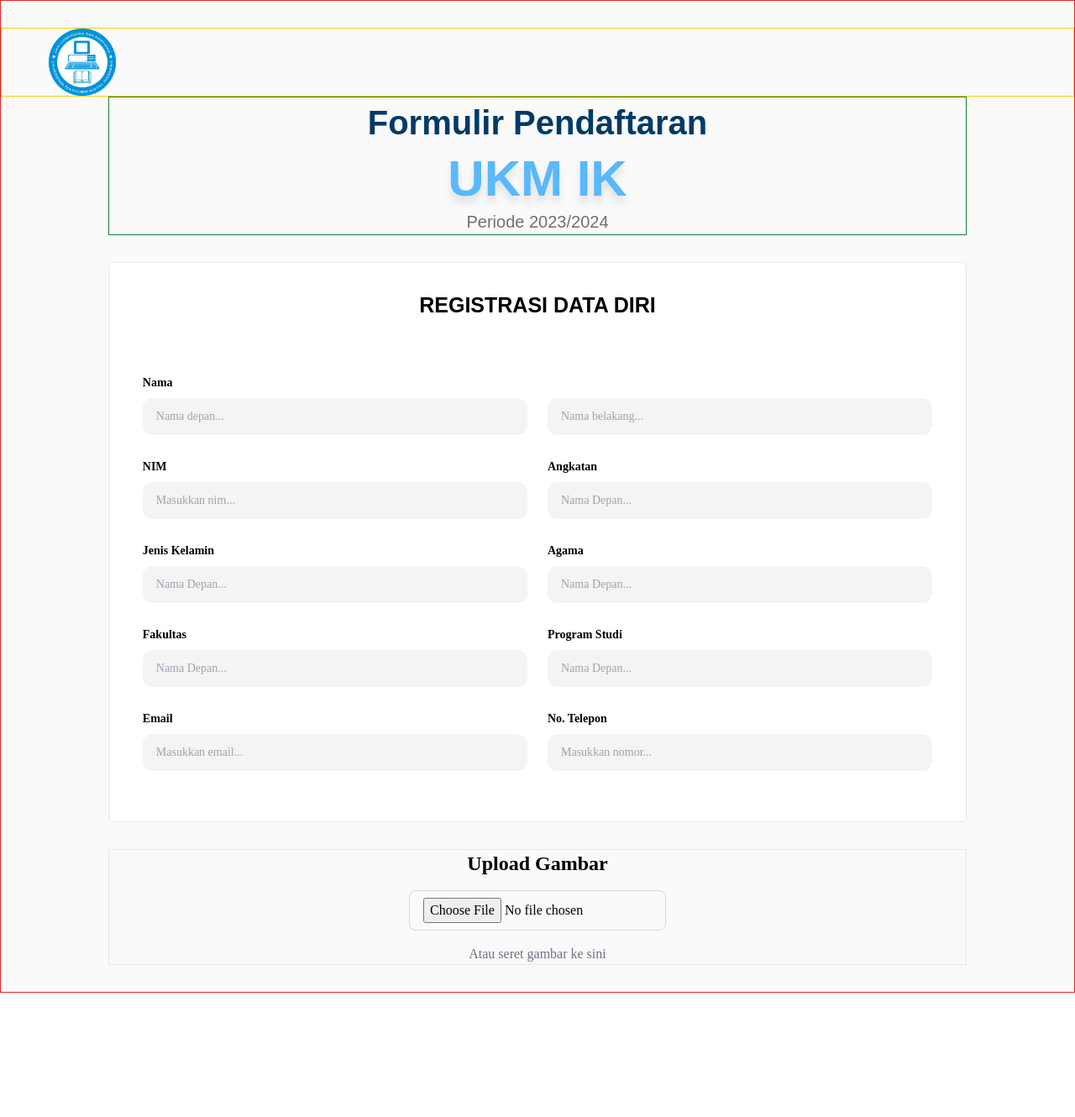
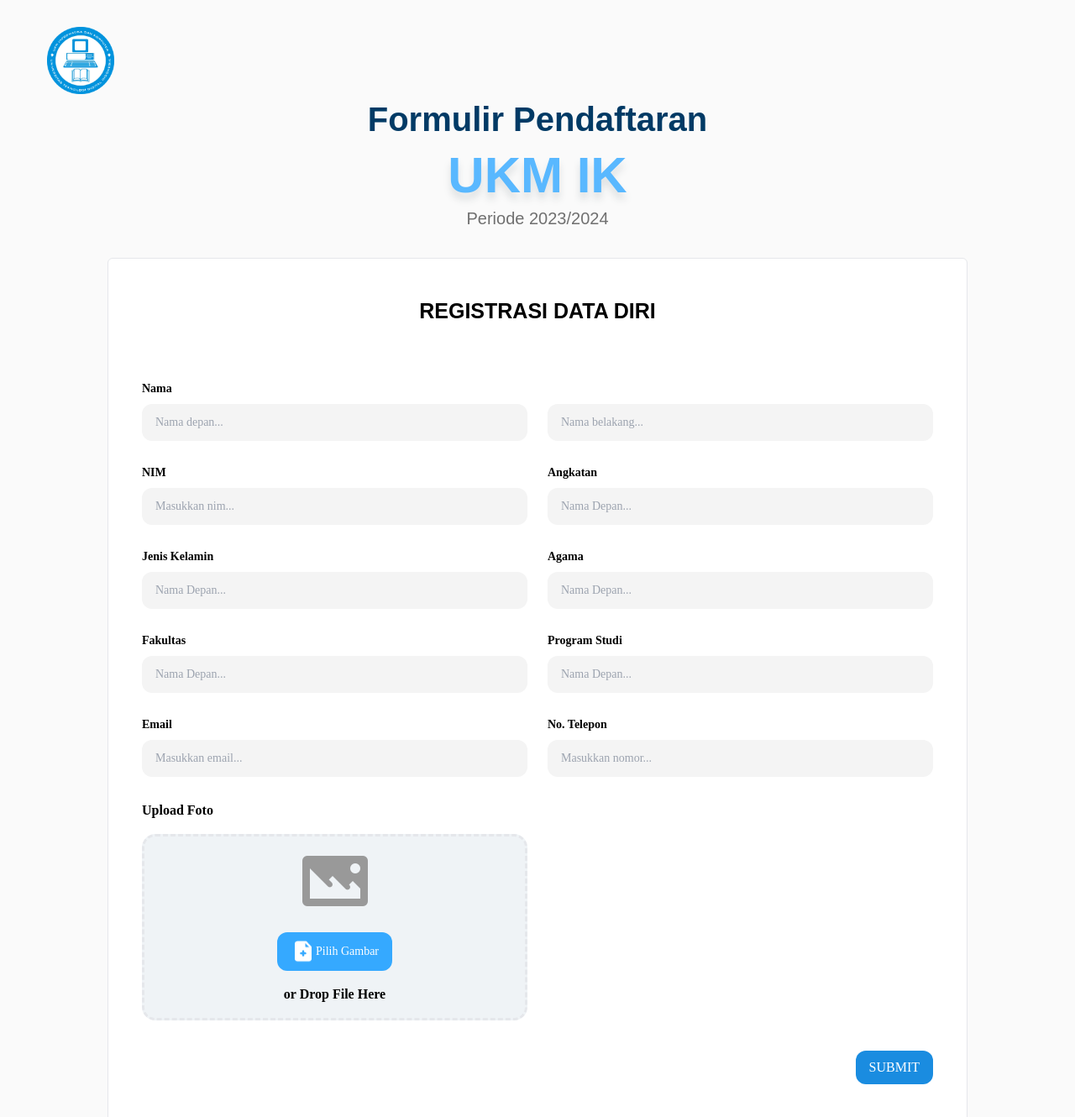
Before and after one commit to ukmikrepository/FE-Site_IK, a React (Create React App) app: page /recruitment in a window 1280 px wide. Shown: the top 1330 px of the page at 84% size. Before the commit the page ends 1182 px from the top, so only its background shows below. Built offline with nearby package versions, Linux system fonts and the light colour scheme.

Commit message:
Update FormOprec & Asset Oprec

```diff
--- a/src/Pages/FormOprec.jsx
+++ b/src/Pages/FormOprec.jsx
@@ -1,20 +1,26 @@
-import React, {useState} from 'react'
+import React, {useState, useRef} from 'react'
 import CardSimple from '../Component/Molecules/CardSimple'
 import Input from '../Component/Atoms/Input';
+import Button from '../Component/Atoms/Button';
+
 
 export default function FormOprec() {
     const [imagePreview, setImagePreview] = useState(null);
+    const [customText, setCustomText] = useState("Pilih gambar");
+
+    const imageRef = useRef(null);
 
     const handleImageChange = (e) => {
         const file = e.target.files[0];
         if (file) {
-            const reader = new FileReader();
-            reader.onload = () => {
+          const reader = new FileReader();
+          reader.onload = () => {
             setImagePreview(reader.result);
-            };
-            reader.readAsDataURL(file);
+            setCustomText("Gambar dipilih");
+          };
+          reader.readAsDataURL(file);
         }
-    };
+      };
 
     const handleDrop = (e) => {
         e.preventDefault();
@@ -34,22 +40,22 @@ export default function FormOprec() {
       };
 
   return (
-    <div className="w-screen border border-red-600 bg-[#FAFAFA] py-8">
-        <div className="border border-yellow-400 pl-7 md:pl-14">
+    <div className="w-screen bg-[#FAFAFA] py-8">
+        <div className="pl-7 md:pl-14">
             <a href="gooooogleee.com">
                 <img src="img/logo_ukmik.png" alt="" className="w-[60px] md:w-[80px] h-[60px] md:h-[80px]" />
             </a>
         </div>
         <div className="w-11/12 md:w-4/5 mx-auto flex flex-col gap-4 md:gap-y-8">
-            <div className="border border-green-700 text-center">
+            <div className="text-center">
                 <h3 className="font-poppins font-semibold text-xl leading-[30px] md:text-[40px] md:leading-[60px] text-primary-4 ">Formulir Pendaftaran</h3>
                 <h1 className="font-mont font-extrabold text-[30px] leading-[36px] md:text-[60px] md:leading-[73px] text-primary-6 drop-shadow-[0px_8px_4px_rgba(221,224,225,1)]">UKM IK</h1>
                 <p className="font-poppins text-sm md:text-xl leading-[18px] md:leading-[30px] text-grey-4">Periode 2023/2024</p>
             </div>
             <CardSimple className="border bg-white rounded-[20px]">
-                <h3 className="font-poppins font-semibold text-[25px] leading-[37px] mx-auto mt-3 hidden md:block">REGISTRASI DATA DIRI</h3>
-                <div className="flex flex-col gap-3">
-                    <div className="mx-8 md:mx-6 mt-6 md:mt-16">
+                <h3 className="font-poppins font-semibold text-[25px] leading-[37px] mx-auto mt-6 hidden md:block">REGISTRASI DATA DIRI</h3>
+                <div className="flex flex-col gap-3 px-8 md:px-6 mb-6">
+                    <div className="mt-6 md:mt-16">
                         <div className="grid grid-cols-1 md:grid-cols-2 gap-x-4 md:gap-x-6">
                             <Input
                                 label="Nama"
@@ -71,7 +77,7 @@ export default function FormOprec() {
                             />
                         </div>
                     </div>
-                    <div className="mx-8 md:mx-6 mb-6 grid xs:grid-cols-1 md:grid-cols-2 gap-x-6 gap-y-2 md:gap-y-3">
+                    <div className="mb-6 grid xs:grid-cols-1 md:grid-cols-2 gap-x-6 gap-y-2 md:gap-y-3">
                         <Input
                             label="NIM"
                             name=""
@@ -145,39 +151,46 @@ export default function FormOprec() {
                             classLabel="text-black font-black text-base"
                         />
 
-                        {/* <div className="border">
-                            <div className="border">
+                        <div>
+                            <div className="flex flex-col gap-4">
                                 <h3 className="text-black font-black text-base">Upload Foto</h3>
-                                <form action=""></form>
+                                <div className={`${imagePreview ? ("flex flex-col gap-4 items-center border-dashed border-[3px] border-rgba(0,0,0,0.3) rounded-2xl bg-[#EFF3F6] px-2 py-14") : ("flex flex-col gap-4 items-center border-dashed border-[3px] border-rgba(0,0,0,0.3) rounded-2xl bg-[#EFF3F6] px-14 py-2")}`} onDrop={handleDrop} onDragOver={handleDragOver}>
+                                    {imagePreview ? (
+                                        <img
+                                        src={imagePreview}
+                                        alt="Preview"
+                                        className="max-w-xs max-h-xs object-cover rounded-lg"
+                                        />
+                                    ) : (
+                                        <div>
+                                            <img src="img/oprec/imgIlustration.png" alt="" className="w-[90px] h-[90px]" />
+                                            <p className="hidden">{customText}</p>
+                                        </div>
+
+                                    )}
+                                    <Button anotherClass={`${imagePreview ? ("flex items-center py-1 mt-4 hover:bg-primary-6"):("flex items-center py-1 hover:bg-primary-6")}`} color="bg-primary-5 text-white" eventHandler={()=>{imageRef.current.click();}}>
+                                        <img src="/img/oprec/file-add.png" alt="File-Add" className="w-[30px] h-[30px]"/>
+                                        <p className="text-sm">{customText === "Pilih gambar" ? "Pilih Gambar" : "Ganti Gambar"}</p>
+                                    </Button>
+
+                                    <input
+                                        type="file"
+                                        accept="image/*"
+                                        name="imageInput"
+                                        ref={imageRef}
+                                        onChange={handleImageChange}
+                                        className="py-2 px-4 border hidden border-gray-300 rounded-lg focus:outline-none focus:border-blue-500"
+                                    />
+                                    <p className="text-black font-black text-base mb-2">or Drop File Here</p>
+                                </div>
                             </div>
-                            <Button anotherClass="text-white">SUBMIT</Button>
-                        </div> */}
+                        </div>
+                    </div>
+                    <div className="w-full flex justify-end">
+                        <Button anotherClass="text-white w-fit rounded-[48px] hover:bg-primary-6">SUBMIT</Button>
                     </div>
                 </div>
             </CardSimple>
-
-
-            <div className="flex flex-col items-center space-y-4 border" onDrop={handleDrop} onDragOver={handleDragOver}>
-            <h2 className="text-2xl font-semibold">Upload Gambar</h2>
-            {imagePreview && (
-                <img
-                src={imagePreview}
-                alt="Preview"
-                className="max-w-xs max-h-64 object-cover rounded-lg"
-                />
-            )}
-            <input
-                type="file"
-                accept="image/*"
-                onChange={handleImageChange}
-                className="py-2 px-4 border border-gray-300 rounded-lg focus:outline-none focus:border-blue-500"
-            />
-            <p className="text-gray-500">Atau seret gambar ke sini</p>
-            </div>
-
-
-
-
         </div>
     </div>
   )
```
Also changed, not shown: public/img/oprec/file-add.png (added), public/img/oprec/imgIlustration.png (added).
